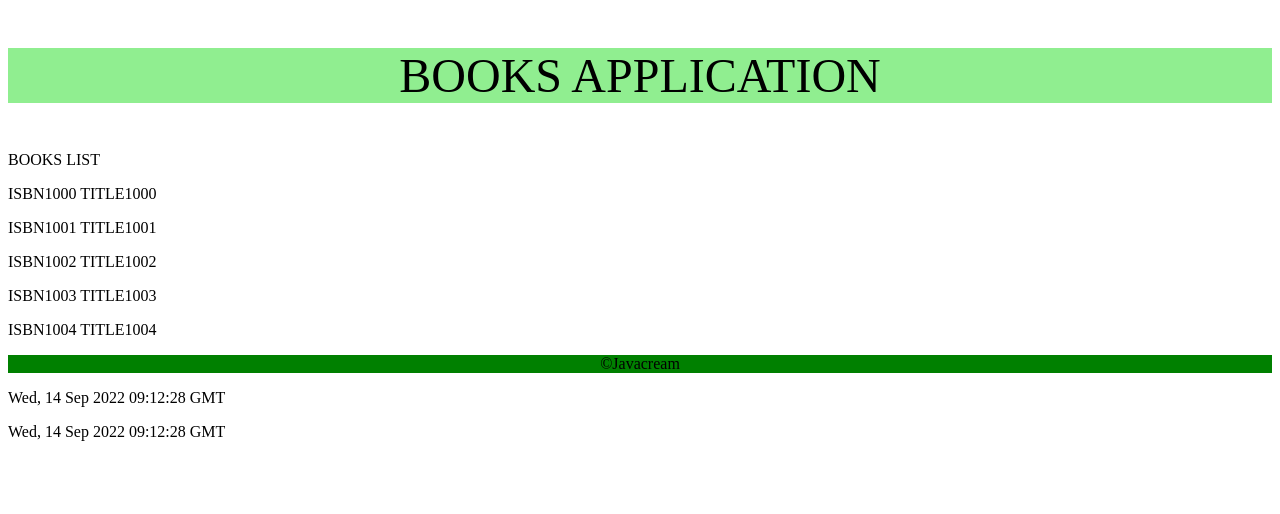
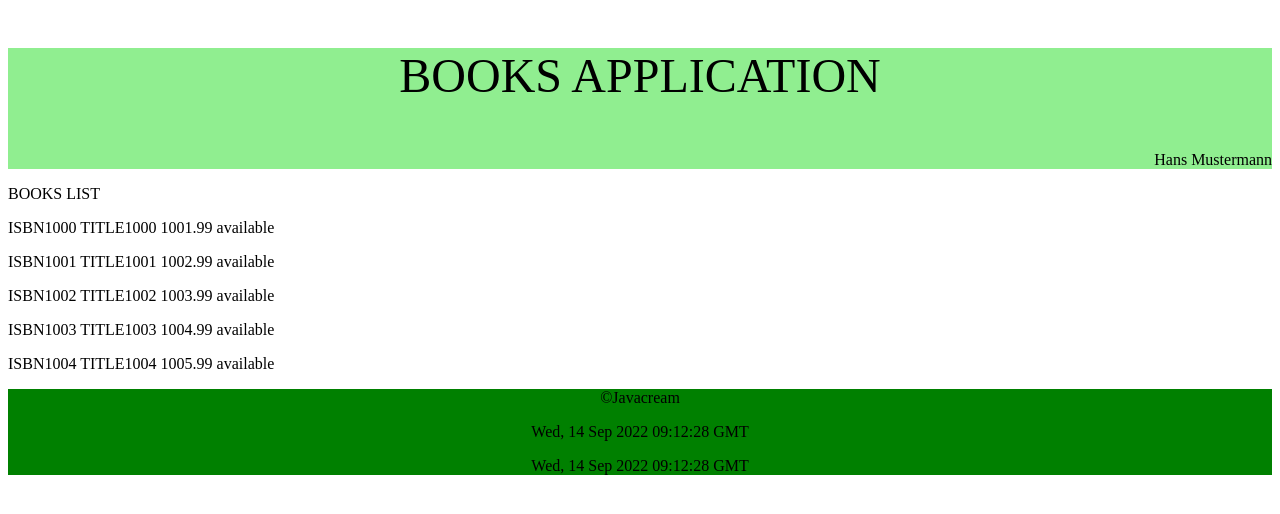
Before and after one commit to Javacream/org.javacream.training.react, a React (Create React App) app in the folder training/: page / in a window 1280 px wide. Shown: the top 514 px of the page. Built offline with nearby package versions, Linux system fonts and the light colour scheme.

Commit message:
introduce Profile, cleanup

```diff
--- a/training/src/books/ApplicationContext.js
+++ b/training/src/books/ApplicationContext.js
@@ -1,15 +1,18 @@
 import Book from "./model/Book";
 import BooksRepository from "./model/BooksRepository";
+import Person from "./people/model/Person";
 
 const booksRepository = new BooksRepository()
-const config = {appTitle: "BOOKS APPLICATION", company: "©Javacream"}
 
 for (let i = 1000; i < 1005; i++){
     const isbn = "ISBN" + i
     const title = "TITLE" + i
-    const price = 1.99 * i
+    const price = 1.99 + i
     const available = true
     booksRepository.books.set(isbn, new Book(isbn, title, price, available))
 
+
 }
+const profile = new Person("Hans", "Mustermann")
+const config = {appTitle: "BOOKS APPLICATION", company: "©Javacream", profile}
 export {booksRepository, config}
--- a/training/src/books/components/BookComponent.js
+++ b/training/src/books/components/BookComponent.js
@@ -1,6 +1,6 @@
 export default function BookComponent(props){
     const book = props.bookAttribute
     return (
-        <div><p >{book.isbn} {book.title}</p></div>
+        <div><p >{book.isbn} {book.title} {book.price} {book.available?'available': 'unavailable'}</p></div>
     )
 }
--- a/training/src/books/components/Content.js
+++ b/training/src/books/components/Content.js
@@ -3,7 +3,7 @@ import BooksList from "./BooksList";
 export default function Content(){
     return (
         <>
-        <p><BooksList></BooksList></p>
+        <BooksList></BooksList>
         </>
     )
 }
--- a/training/src/books/components/Footer.js
+++ b/training/src/books/components/Footer.js
@@ -5,10 +5,10 @@ import FunctionalClock from '../../util/components/FunctionalClock'
 
 export default function Footer(){
     return (
-        <>
-        <p className = {styles.style}>{config.company}</p>
-        <ClassClock></ClassClock>
-        <FunctionalClock></FunctionalClock>
-        </>
+        <div className = {styles.style}>
+            <p>{config.company}</p>
+            <ClassClock></ClassClock>
+            <FunctionalClock></FunctionalClock>
+        </div>
     )
 }
--- a/training/src/books/components/Header.js
+++ b/training/src/books/components/Header.js
@@ -1,8 +1,12 @@
 import styles from './Header.module.css'
 import {config } from '../ApplicationContext'
+import PersonComponent from '../people/components/PersonComponent'
 export default function Header(){
 
     return (
-        <><p className = {styles.style}>{config.appTitle}</p></>
+        <div className = {styles.style}>
+            <p>{config.appTitle}</p>
+            <PersonComponent style={styles.profile} person={config.profile}></PersonComponent>
+        </div>
     )
 }
--- a/training/src/books/components/Header.module.css
+++ b/training/src/books/components/Header.module.css
@@ -4,3 +4,9 @@
     font-size: 36pt;
 
 }
+
+.profile {
+    text-align: right;
+    font-size: 12pt;
+
+}
--- /dev/null
+++ b/training/src/books/people/components/PersonComponent.js
@@ -0,0 +1,3 @@
+export default function PersonComponent(props){
+    return <div className={props.style}>{props.person.firstname} {props.person.lastname}</div>
+}
--- /dev/null
+++ b/training/src/books/people/model/Person.js
@@ -0,0 +1,6 @@
+export default class Person{
+    constructor(firstname, lastname){
+        this.firstname = firstname
+        this.lastname = lastname
+    }
+}
```
